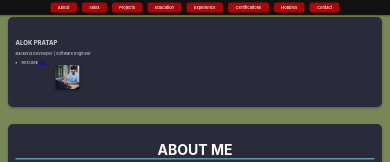
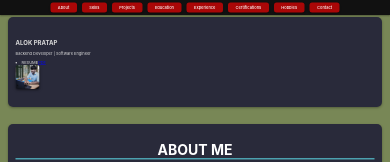
Before and after one commit to alokannuCSDU/Portfolio, a React (Create React App) app: page / in a window 390 px wide. Shown: the top 162 px of the page. Built offline with nearby package versions, Linux system fonts and the light colour scheme.

Commit message:
Update Styles.css

```diff
--- a/src/Styles.css
+++ b/src/Styles.css
@@ -54,12 +54,13 @@ nav ul li a:hover {
 header {
   display: flex;
   align-items: center;
-  justify-content: space-between; /* Ensures space between text and image */
+ /* Ensures space between text and image */
   padding: 2rem; /* 32px */
 }
 
 header h1 {
   font-size: 3rem; /* 48px */
+  margin-right: auto
 }
 
 .header-img {
@@ -77,7 +78,6 @@ header h1 {
 
   .header-img {
     width: 10rem; /* 160px */
-    margin-left: 10rem;
   }
 }
 
```
